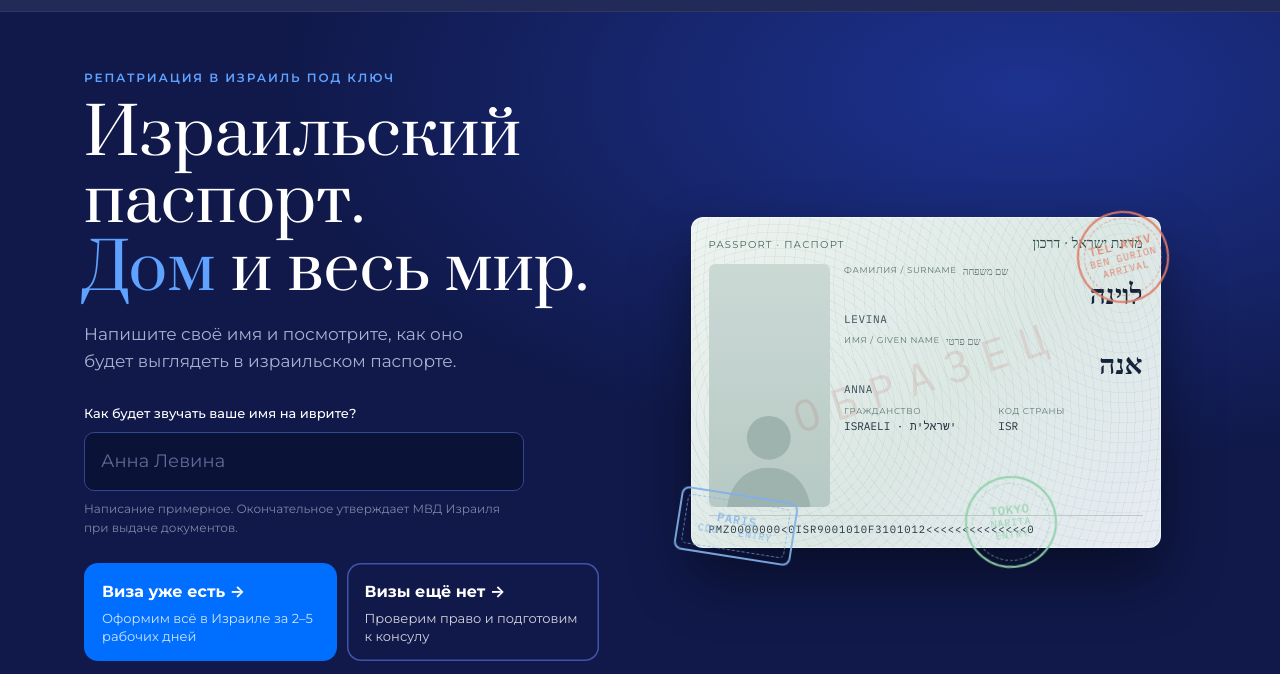
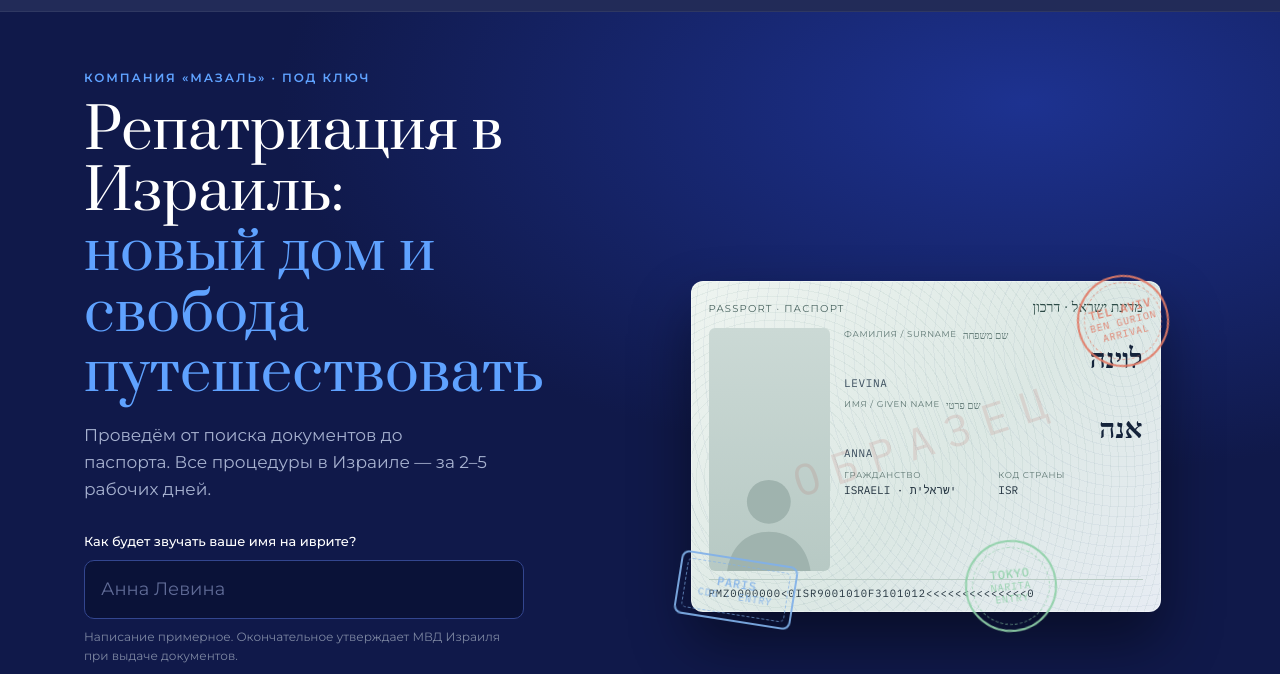
Before and after one commit to Avifrenk/mazal-site-demo, a plain HTML site: page index.html in a window 1280 px wide. Shown: the part 55-729 px from the top of the page. Drawn offline with Linux system fonts and the light colour scheme; a web font is replaced by a local one.

Commit message:
Hero headline: Репатриация в Израиль: новый дом и свобода путешествовать
Co-Authored-By: Claude Opus 5.5 <noreply@anthropic.com>

```diff
--- a/index.html
+++ b/index.html
@@ -67,7 +67,7 @@ a:focus-visible,button:focus-visible,input:focus-visible,select:focus-visible,su
 .hero-grid{display:grid;grid-template-columns:1fr 1.05fr;gap:56px;align-items:center;padding-block:56px 96px}
 @media (max-width:900px){.hero-grid{grid-template-columns:1fr;gap:40px;padding-block:32px 64px}}
 .hero .eyebrow{color:var(--brand-soft)}
-.hero h1{color:#fff;font-size:clamp(38px,5.2vw,64px);line-height:1.05;margin:14px 0 18px}
+.hero h1{color:#fff;font-size:clamp(34px,4.5vw,56px);line-height:1.08;margin:14px 0 18px}
 .hero h1 em{font-style:normal;color:var(--brand-soft)}
 .lead{color:var(--on-navy-muted);max-width:36ch;font-size:17px;margin:0 0 28px}
 .name-field{display:flex;flex-direction:column;gap:8px;max-width:440px}
@@ -481,9 +481,9 @@ footer .he{font-family:var(--hebrew);font-size:22px;color:#fff}
 <section class="hero" id="top">
   <div class="wrap hero-grid">
     <div>
-      <div class="eyebrow">Репатриация в Израиль под ключ</div>
-      <h1>Израильский паспорт.<br><em>Дом</em> и весь мир.</h1>
-      <p class="lead">Напишите своё имя и посмотрите, как оно будет выглядеть в израильском паспорте.</p>
+      <div class="eyebrow">Компания «Мазаль» · под ключ</div>
+      <h1>Репатриация в Израиль:<br><em>новый дом и свобода путешествовать</em></h1>
+      <p class="lead">Проведём от поиска документов до паспорта. Все процедуры в Израиле — за 2–5 рабочих дней.</p>
       <div class="name-field">
         <label for="name">Как будет звучать ваше имя на иврите?</label>
         <input id="name" type="text" autocomplete="name" placeholder="Анна Левина" maxlength="40">
```
